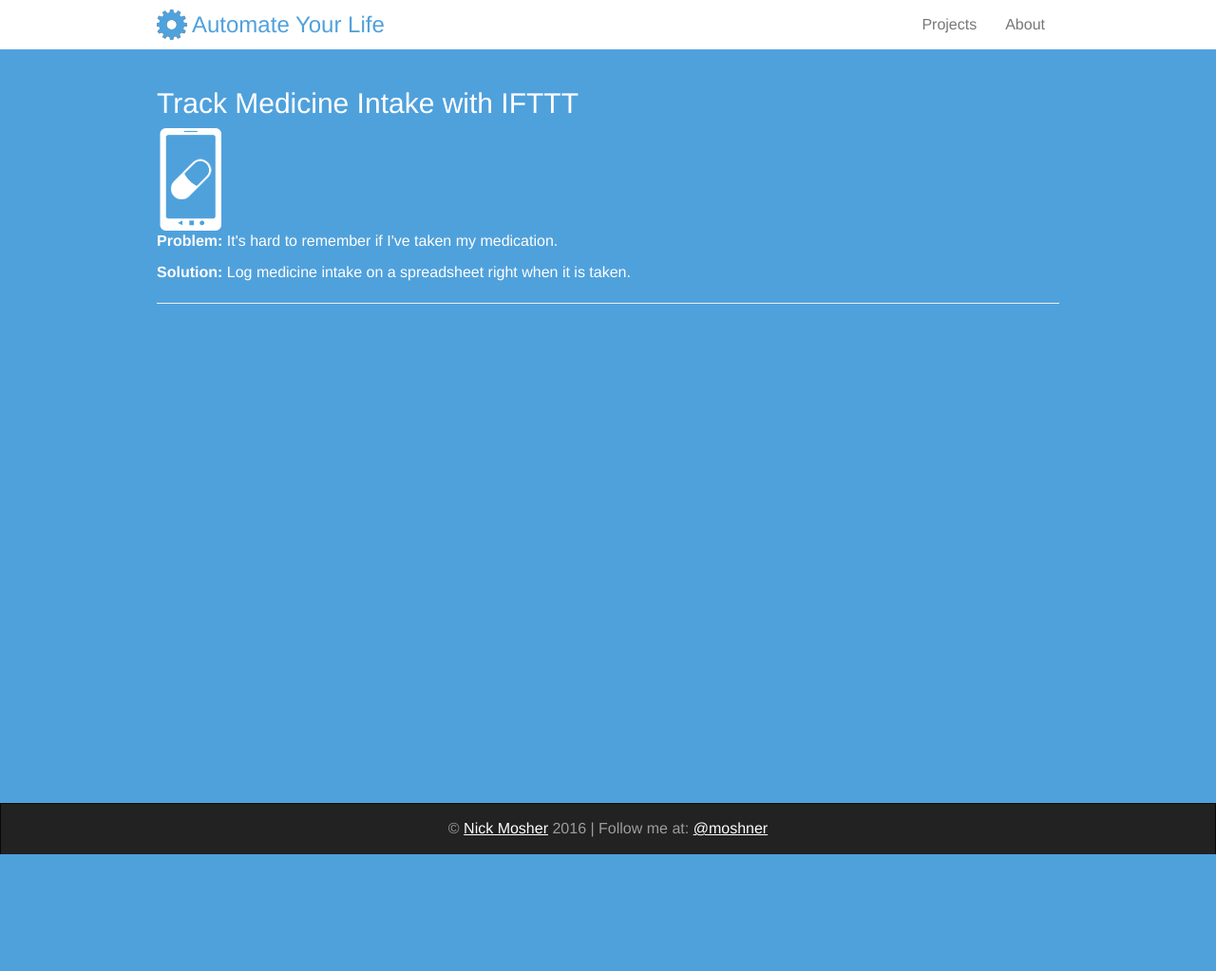
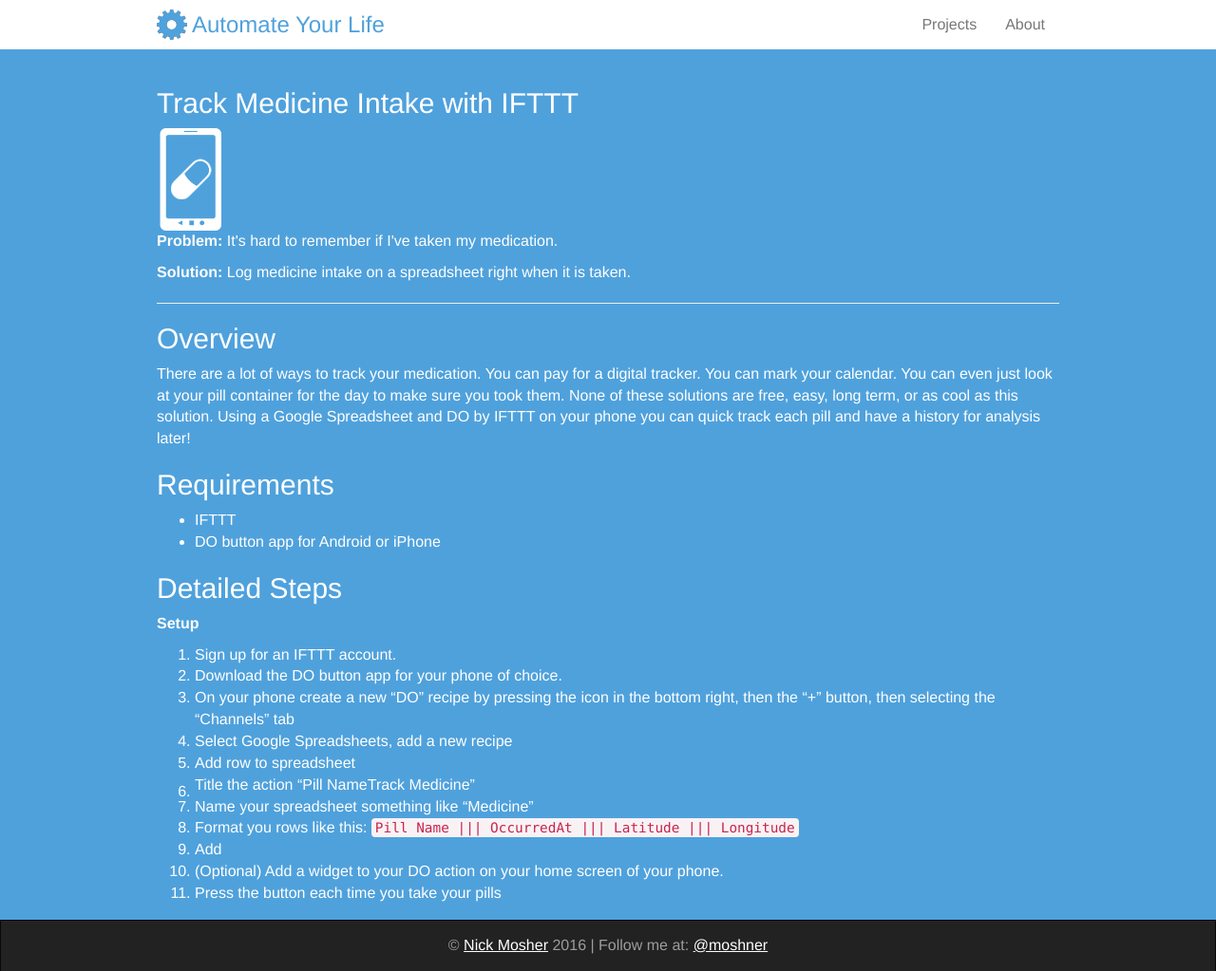
Before and after one commit to moshner/automateyourlife.org, a Jekyll site: the page built from _projects/track-medicine-with-ifttt.md, in a window 1280 px wide. Shown: the whole page at 95% size. Built offline with Jekyll 4.4.1, drawn with Linux system fonts in a browser that asks for light colours; nearby versions of some CDN libraries; before the commit the page ends 900 px from its top, so only the background shows below that.

Commit message:
add content for medicine tracking

```diff
--- a/_projects/track-medicine-with-ifttt.md
+++ b/_projects/track-medicine-with-ifttt.md
@@ -7,3 +7,32 @@
 image: "icon-phone-medicine.png"
 tags: ["ifttt"]
 ---
+
+Overview
+--------
+
+There are a lot of ways to track your medication. You can pay for a digital tracker. You can mark your calendar. You can even just look at your pill container for the day to make sure you took them. None of these solutions are free, easy, long term, or as cool as this solution. Using a Google Spreadsheet and DO by IFTTT on your phone you can quick track each pill and have a history for analysis later!
+
+
+Requirements
+------------
+
+ * IFTTT
+ * DO button app for Android or iPhone
+
+Detailed Steps
+--------------
+
+**Setup**
+
+ 1. Sign up for an IFTTT account.
+ 1. Download the DO button app for your phone of choice.
+ 1. On your phone create a new "DO" recipe by pressing the icon in the bottom right, then the "+" button, then selecting the "Channels" tab
+ 1. Select Google Spreadsheets, add a new recipe
+ 1. Add row to spreadsheet
+ 1. Title the action "Pill Name | Track Medicine"
+ 1. Name your spreadsheet something like "Medicine"
+ 1. Format you rows like this: `Pill Name ||| OccurredAt ||| Latitude ||| Longitude`
+ 1. Add
+ 1. (Optional) Add a widget to your DO action on your home screen of your phone.
+ 1. Press the button each time you take your pills
```
